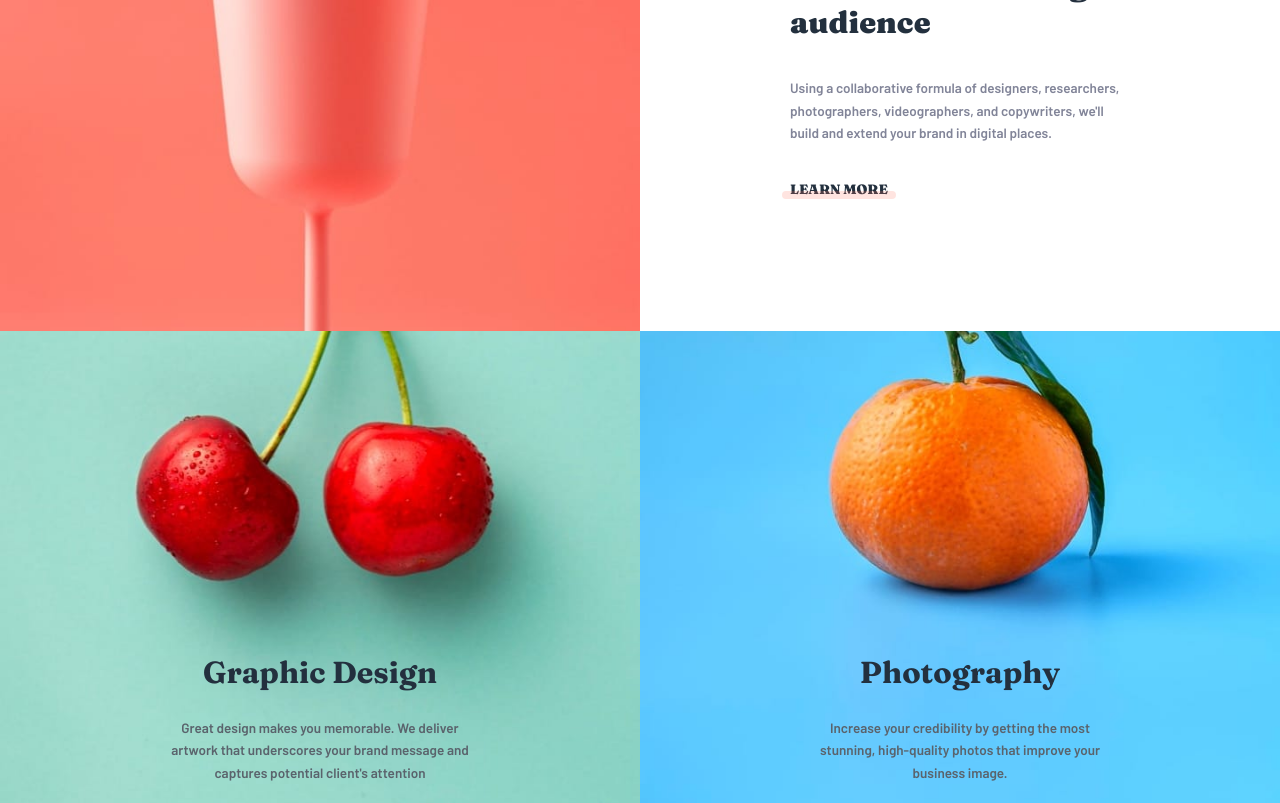
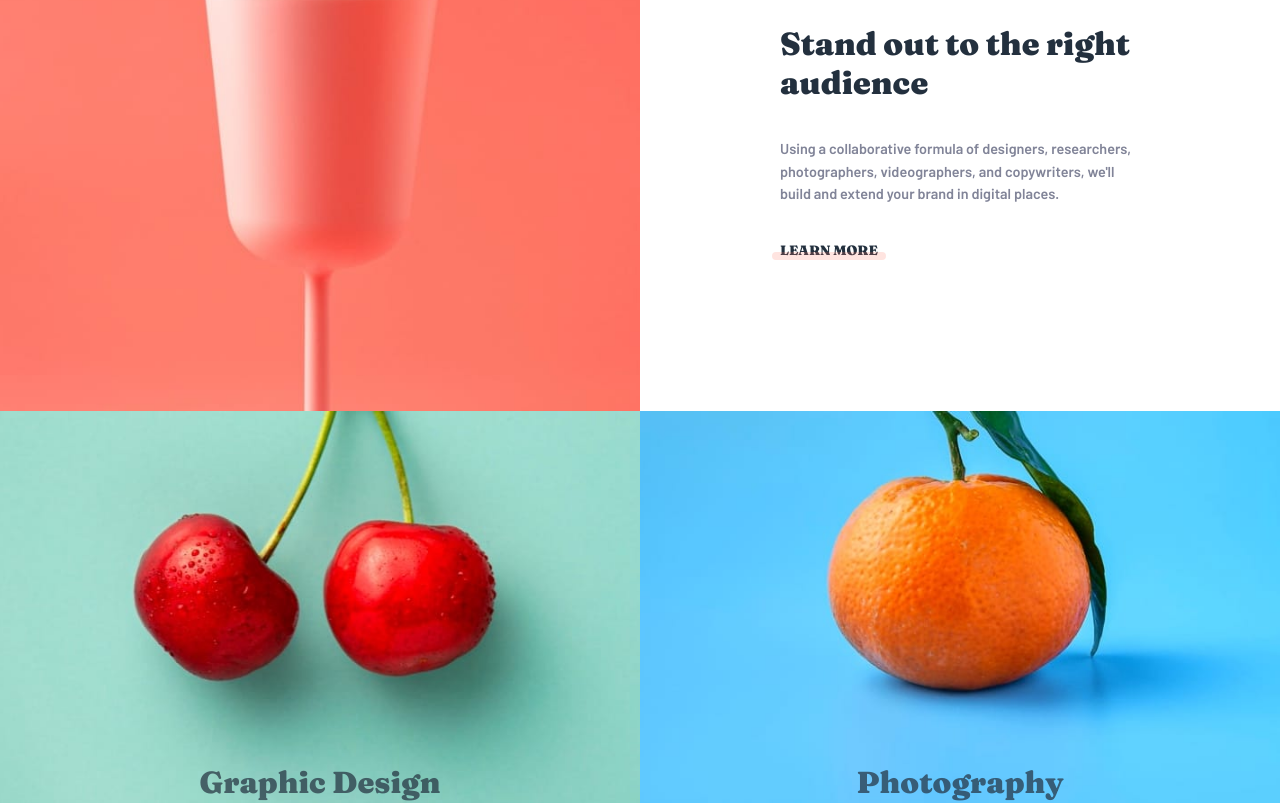
Before and after one commit to mbagatini/sunnyside-agency, a Next.js app: page / in a window 1280 px wide. Shown: the part 1380-2183 px from the top of the page. Built offline with nearby package versions, Linux system fonts and the light colour scheme.

Commit message:
estilos do grid

```diff
--- a/src/components/Grid/Grid.module.scss
+++ b/src/components/Grid/Grid.module.scss
@@ -7,7 +7,7 @@
 
   @include respond-to(sm) {
     grid-template-columns: repeat(2, 1fr);
-    grid-auto-rows: 500px;
+    grid-auto-rows: 540px;
   }
 }
 
--- a/src/components/GridParagraph/GridParagraph.module.scss
+++ b/src/components/Grid/GridParagraph/GridParagraph.module.scss
@@ -1,4 +1,4 @@
-@use "../../styles/breakpoints.scss" as *;
+@use "../../../styles/breakpoints.scss" as *;
 
 .container {
   display: flex;
@@ -12,18 +12,19 @@
 
   @include respond-to(sm) {
     text-align: left;
-    max-width: 340px;
+    max-width: 360px;
   }
 
   h1 {
     margin: 0;
+    font-size: xx-large;
     font-weight: 900;
   }
 
   p {
     margin: 0;
     color: var(--gray-600);
-    font-size: 0.75rem;
+    font-size: 0.8rem;
     line-height: 1.25rem;
   }
 }
--- a/src/components/GridPhotoDescription/GridPhotoDescription.module.scss
+++ b/src/components/Grid/GridPhotoDescription/GridPhotoDescription.module.scss
@@ -9,11 +9,15 @@
   transform: translate(-50%, -50%);
   text-align: center;
   max-width: 300px;
+  opacity: 0.7;
+
+  h1 {
+    font-weight: 900;
+  }
 
   p {
     margin: 0;
-    color: var(--gray-700);
-    font-size: 0.75rem;
+    font-size: 0.8rem;
     line-height: 1.25rem;
   }
 }
--- a/src/components/Grid/index.tsx
+++ b/src/components/Grid/index.tsx
@@ -1,6 +1,6 @@
 import Image from "next/image";
-import { GridParagraph } from "../GridParagraph";
-import { GridPhotoDescription } from "../GridPhotoDescription";
+import { GridParagraph } from "./GridParagraph";
+import { GridPhotoDescription } from "./GridPhotoDescription";
 import { useBreakpoint } from "../../hooks/useBreakpoint";
 
 import styles from "./Grid.module.scss";
@@ -61,7 +61,7 @@ export function Grid() {
         <h1>Graphic Design</h1>
         <p>
           Great design makes you memorable. We deliver artwork that underscores
-          your brand message and captures potential client&apos;s attention
+          your brand message and captures potential client&apos;s attention.
         </p>
       </GridPhotoDescription>
       <GridPhotoDescription
```
Also changed, not shown: src/components/Grid/GridParagraph/index.tsx (renamed from src/components/GridParagraph/index.tsx), src/components/Grid/GridPhotoDescription/index.tsx (renamed from src/components/GridPhotoDescription/index.tsx).
